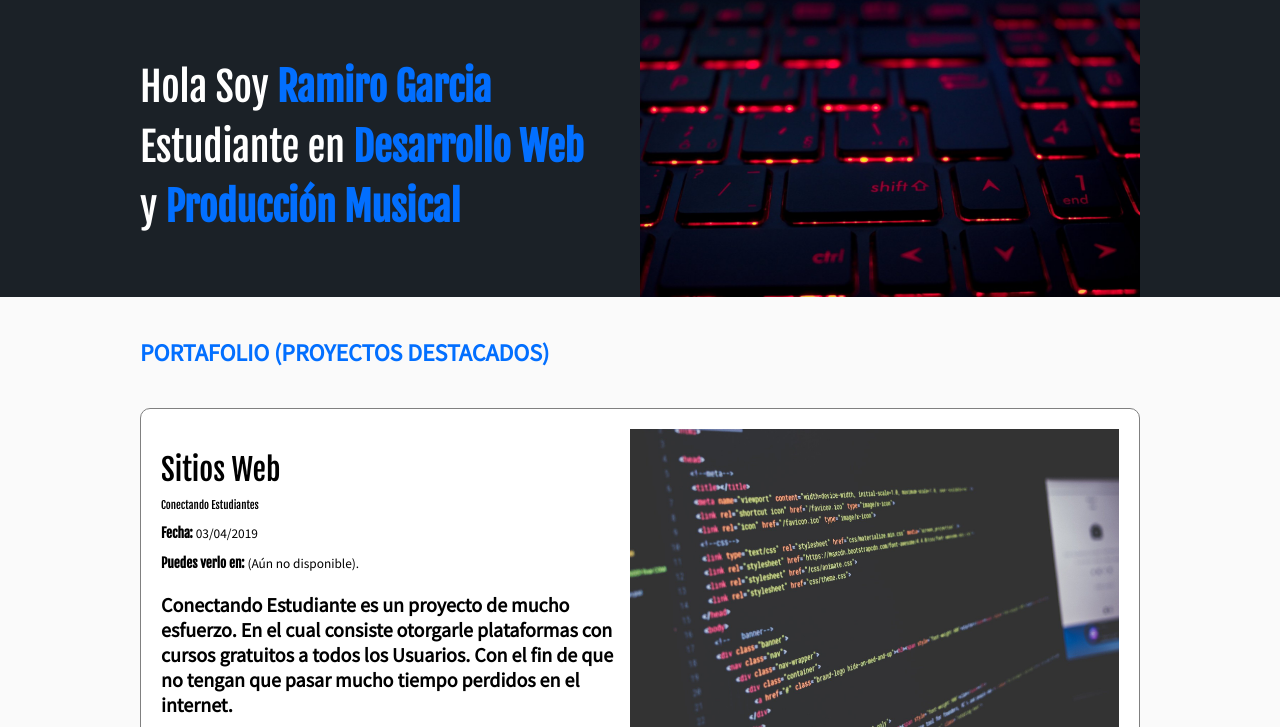
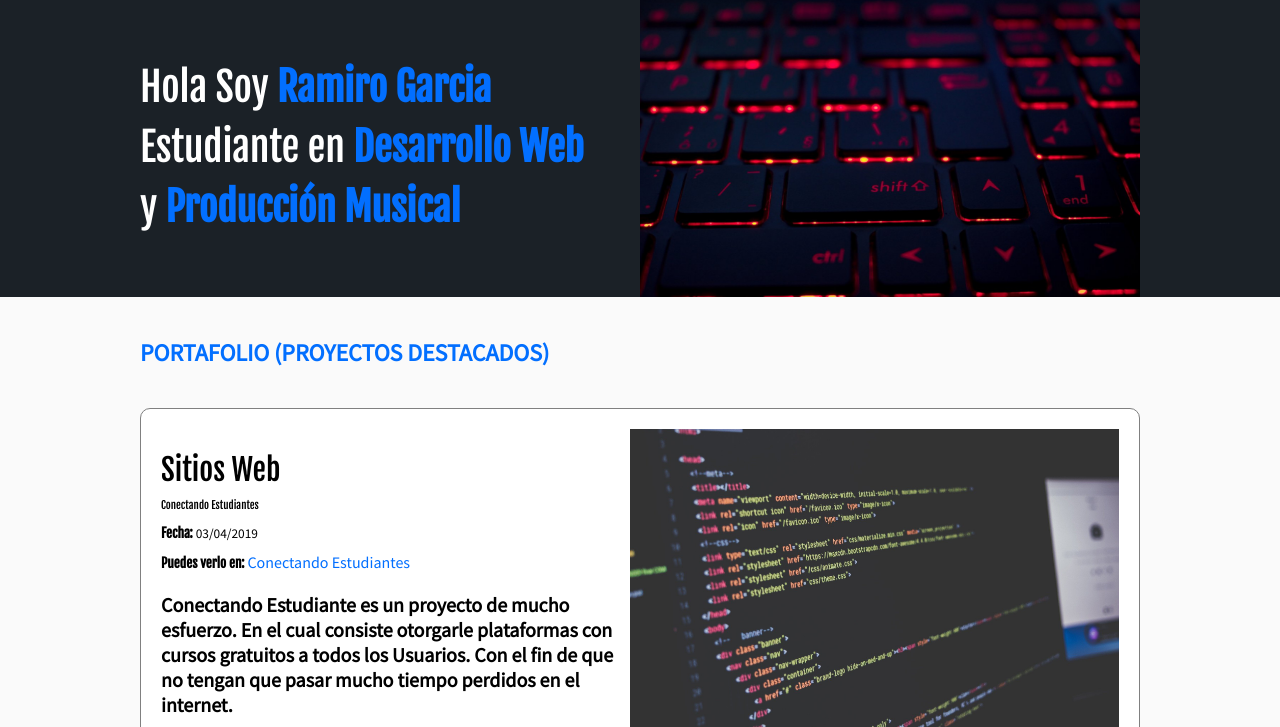
Before and after one commit to ramigarcia/ramiro-portafolio-platzi, a plain HTML site: page index.html in a window 1280 px wide. Shown: the part 73-800 px from the top of the page. Drawn offline with Linux system fonts and the light colour scheme; files whose address does not match are found by name.

Commit message:
Update index.html

```diff
--- a/index.html
+++ b/index.html
@@ -52,7 +52,7 @@
                     <h3 class="project-title">Sitios Web</h3>
                     <h6 class="project-course">Conectando Estudiantes</h6>
                     <p class="project-date"><small><strong>Fecha: </strong>03/04/2019</small></p>
-                    <p class="project-url"><small><strong>Puedes verlo en: </strong>(Aún no disponible).</small></p>
+                    <p class="project-url"><small><strong>Puedes verlo en: </strong><a href="https://ramigarcia.github.io/ramiro-portafolio/">Conectando Estudiantes</a></small></p>
                     <p class="project-description">
                         Conectando Estudiante es un proyecto de mucho esfuerzo. En el cual consiste otorgarle plataformas con cursos gratuitos a todos los Usuarios.
                         Con el fin de que no tengan que pasar mucho tiempo perdidos en el internet.
```
